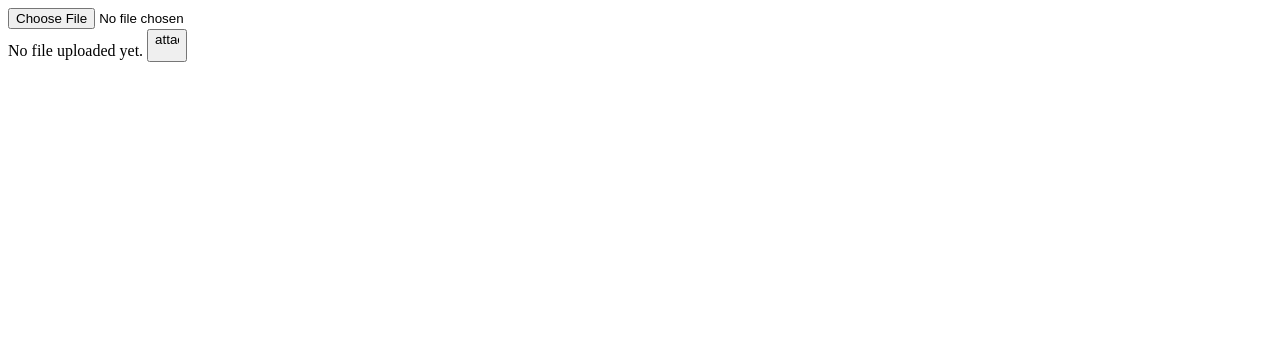
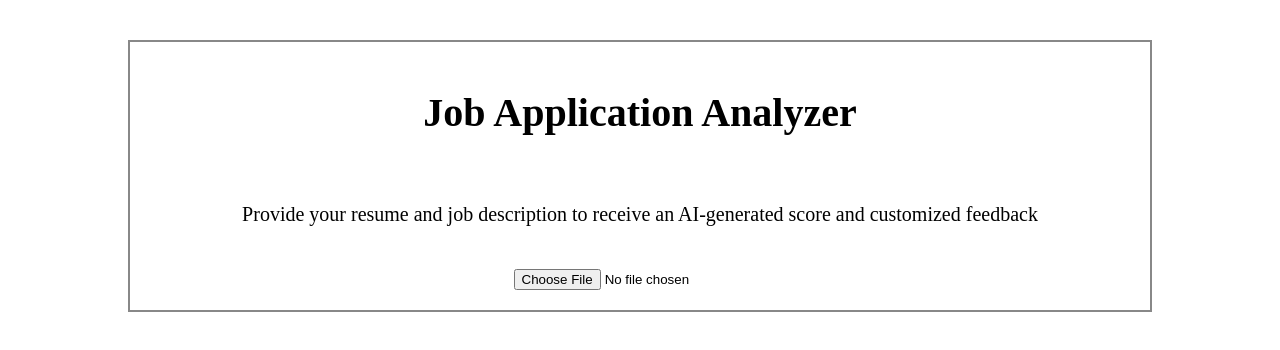
Before and after one commit to DeepaBijjam/ai-resume-analyzer, an Angular app: page / in a window 1280 px wide. Shown: the top 350 px of the page. Built offline with nearby package versions, Linux system fonts and the light colour scheme.

Commit message:
CSS Added

```diff
--- a/src/app/app.component.css
+++ b/src/app/app.component.css
@@ -0,0 +1,25 @@
+/* .container{
+    text-align: center;
+} */
+.container {
+    display: flex;
+    flex-direction: column;
+   justify-content: center;
+
+  }
+
+  .item {
+    width: auto;
+    margin: 10px;
+    text-align: center;
+    font-size: 20px;
+  }
+
+  .container {
+   margin-top: 40px;
+    margin-left:  auto;
+    margin-right: auto;
+    padding: 10px;
+    width:1000px;
+    border: 2px solid #888;
+  }
--- a/src/app/app.component.html
+++ b/src/app/app.component.html
@@ -1 +1,11 @@
-<app-upload></app-upload>
+
+<div class="container">
+    <div class="item" ><h1>Job Application Analyzer</h1></div>
+    <div class="item" ><p>Provide your resume and job description to receive an AI-generated score and customized feedback</p></div>
+    <!-- <div class="item" ><h3>Job Description</h3></div>
+    <div class="item" ><textarea name="message" rows="10" cols="30">
+
+    </textarea></div> -->
+    <div class="item" ><app-upload></app-upload></div>
+
+</div>
--- a/src/app/app.module.ts
+++ b/src/app/app.module.ts
@@ -7,6 +7,8 @@ import { UploadComponent } from './upload/upload.component';
 import { HttpClientModule } from '@angular/common/http';
 import { MatIconModule } from '@angular/material/icon';
 import { MatProgressBarModule } from '@angular/material/progress-bar';
+import { TextFieldModule } from '@angular/cdk/text-field';
+import { MatFormFieldModule } from '@angular/material/form-field';
 
 @NgModule({
   declarations: [
@@ -16,6 +18,8 @@ import { MatProgressBarModule } from '@angular/material/progress-bar';
   imports: [
     BrowserModule,
     AppRoutingModule,
+    TextFieldModule,
+    MatFormFieldModule,
     HttpClientModule,
     MatIconModule,
     MatProgressBarModule
--- a/src/app/upload/upload.component.html
+++ b/src/app/upload/upload.component.html
@@ -1,13 +1,38 @@
 
-<input type="file" class="file-input"
-       (change)="onFileSelected($event)" #fileUpload>
 
-<div class="file-upload">
+<!-- <mat-form-field>
+  <mat-label>Description</mat-label>
+  <textarea matInput cdkTextareaAutosize #autosize="cdkTextareaAutosize"
+            cdkAutosizeMinRows="3"
+            cdkAutosizeMaxRows="8">
+  </textarea>
+</mat-form-field> -->
 
-   {{fileName || "No file uploaded yet."}}
 
-    <button mat-mini-fab color="primary" class="upload-btn"
-      (click)="fileUpload.click()">
-        <mat-icon>attach_file</mat-icon>
-    </button>
+
+<input type="file" class="file-input" (change)="onChange($event)" #fileUpload />
+
+<div *ngIf="file">
+  <section class="file-info">
+    File details:
+    <ul>
+      <li>Name: {{file.name}}</li>
+      <li>Type: {{file.type}}</li>
+      <li>Size: {{file.size}} bytes</li>
+    </ul>
+  </section>
+
+  <button (click)="onUpload()">Upload the file</button>
+
+  <section [ngSwitch]="status">
+    <p *ngSwitchCase="'uploading'">⏳ Uploading...</p>
+    <p *ngSwitchCase="'success'">✅ Done!</p>
+    <p *ngSwitchCase="'fail'">❌ Error!</p>
+    <p *ngSwitchDefault>😶 Waiting to upload...</p>
+  </section>
 </div>
+
+<!-- <mat-form-field>
+  <mat-label>Textarea</mat-label>
+  <textarea matInput></textarea>
+</mat-form-field> -->
--- a/src/app/upload/upload.component.ts
+++ b/src/app/upload/upload.component.ts
@@ -1,6 +1,7 @@
 import { HttpClient, HttpEventType } from '@angular/common/http';
 import { Component, Input } from '@angular/core';
-import { finalize, Subscription } from 'rxjs';
+import { finalize, Observable, Subscription, throwError } from 'rxjs';
+
 
 @Component({
   selector: 'app-upload',
@@ -10,29 +11,45 @@ import { finalize, Subscription } from 'rxjs';
 })
 export class UploadComponent {
 
-  fileName = '';
+
+
+status: "initial" | "uploading" | "success" | "fail" = "initial";
+  file: File | null = null;
 
   constructor(private http: HttpClient) {}
 
-    onFileSelected(event: Event) {
+  ngOnInit(): void {}
 
-        const input = event.target as HTMLInputElement;
-        if (input?.files && input.files[0]) {
-            const file: File = input.files[0];
+  onChange(event: any) {
+    const file: File = event.target.files[0];
 
     if (file) {
+      this.status = "initial";
+      this.file = file;
+    }
+  }
 
-            this.fileName = file.name;
+  onUpload() {
 
+    if (this.file) {
       const formData = new FormData();
 
-            formData.append("thumbnail", file);
+      formData.append("file", this.file, this.file.name);
 
-            const upload$ = this.http.post("http://localhost:8092/api/upload", formData);
+      const upload$ = this.http.post("http://localhost:8092/api/upload", formData,{ responseType: 'text' });
 
-            upload$.subscribe();
-            console.log(upload$);
+      this.status = "uploading";
+
+      upload$.subscribe({
+        next: () => {
+          this.status = "success";
+        },
+        error: (error: any) => {
+          this.status = "fail";
+          return throwError(() => error);
+
+        },
+      });
     }
   }
  }
-}
```
Lines whose indentation alone changed are shown as unchanged.
